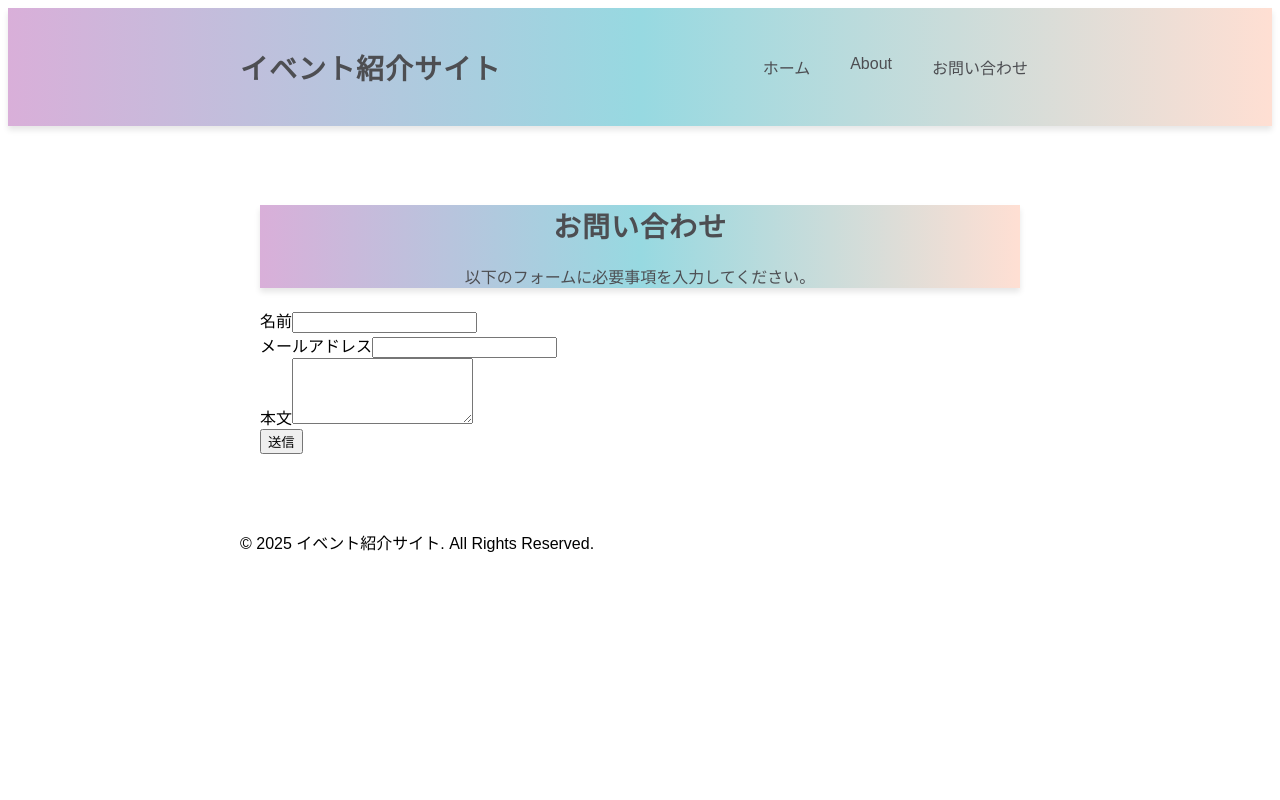
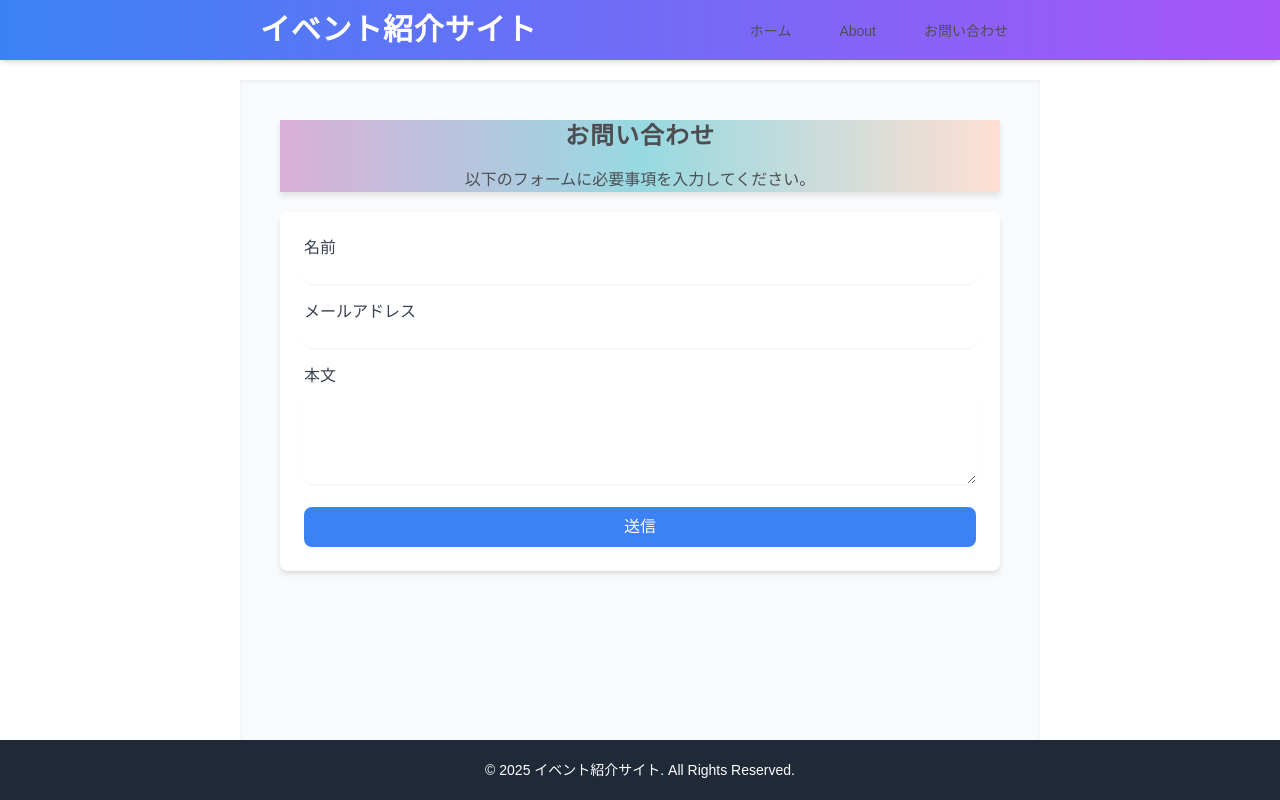
Before and after one commit to nagi0705/event-site, a Nuxt app: page /contact in a window 1280 px wide. Built offline with nearby package versions, Linux system fonts and the light colour scheme.

Commit message:
6日目: スタイリングとレスポンシブ対応

```diff
--- /dev/null
+++ b/assets/css/tailwind.css
@@ -0,0 +1,3 @@
+@tailwind base;
+@tailwind components;
+@tailwind utilities;
--- a/components/FormContact.vue
+++ b/components/FormContact.vue
@@ -1,26 +1,24 @@
 <template>
-    <form @submit.prevent="handleSubmit" class="space-y-4">
-        <!-- 名前 -->
+    <form @submit.prevent="handleSubmit" class="space-y-4 bg-white p-6 shadow-md rounded-lg">
         <div>
-            <label for="name" class="block font-medium mb-1">名前</label>
-            <input type="text" id="name" v-model="form.name" class="w-full border rounded p-2" required minlength="3" />
+            <label for="name" class="block font-medium text-gray-700">名前</label>
+            <input type="text" id="name" v-model="form.name"
+                class="w-full border-gray-300 rounded-lg shadow-sm focus:ring-blue-500 focus:border-blue-500" required
+                minlength="3" />
         </div>
-
-        <!-- メールアドレス -->
         <div>
-            <label for="email" class="block font-medium mb-1">メールアドレス</label>
-            <input type="email" id="email" v-model="form.email" class="w-full border rounded p-2" required />
+            <label for="email" class="block font-medium text-gray-700">メールアドレス</label>
+            <input type="email" id="email" v-model="form.email"
+                class="w-full border-gray-300 rounded-lg shadow-sm focus:ring-blue-500 focus:border-blue-500"
+                required />
         </div>
-
-        <!-- 本文 -->
         <div>
-            <label for="message" class="block font-medium mb-1">本文</label>
-            <textarea id="message" v-model="form.message" class="w-full border rounded p-2" rows="4" required
-                minlength="10"></textarea>
+            <label for="message" class="block font-medium text-gray-700">本文</label>
+            <textarea id="message" v-model="form.message"
+                class="w-full border-gray-300 rounded-lg shadow-sm focus:ring-blue-500 focus:border-blue-500" rows="4"
+                required minlength="10"></textarea>
         </div>
-
-        <!-- 送信ボタン -->
-        <button type="submit" class="bg-blue-500 text-white rounded px-4 py-2 hover:bg-blue-600">
+        <button type="submit" class="w-full bg-blue-500 text-white py-2 px-4 rounded-lg hover:bg-blue-600">
             送信
         </button>
     </form>
@@ -29,16 +27,13 @@
 <script setup>
 import { reactive } from "vue";
 
-// フォームデータを格納する
 const form = reactive({
     name: "",
     email: "",
     message: "",
 });
 
-// フォーム送信時の処理
 const handleSubmit = () => {
-    console.log("送信内容:", form);
-    alert(`送信が完了しました！\n名前: ${form.name}\nメール: ${form.email}\n本文: ${form.message}`);
+    alert(`送信完了！\n名前: ${form.name}\nメール: ${form.email}\n本文: ${form.message}`);
 };
 </script>
--- a/layouts/default.vue
+++ b/layouts/default.vue
@@ -3,34 +3,61 @@
         <!-- ヘッダー -->
         <header class="bg-gradient-to-r from-blue-500 to-purple-500 text-white shadow-md">
             <nav class="container mx-auto flex justify-between items-center py-4 px-6">
-                <h1 class="text-3xl font-bold tracking-wide">イベント紹介サイト</h1>
-                <ul class="flex space-x-6 text-lg font-medium">
+                <h1 class="text-2xl md:text-3xl font-bold tracking-wide">イベント紹介サイト</h1>
+                <!--<div class="md:hidden">-->
+                <!-- ハンバーガーメニューボタン -->
+                <!--<button @click="toggleMenu" class="focus:outline-none md:hidden">
+                    <span class="block w-6 h-0.5 bg-white mb-1"></span>
+                    <span class="block w-6 h-0.5 bg-white mb-1"></span>
+                    <span class="block w-6 h-0.5 bg-white"></span>
+                </button>
+                <!--</div>-->
+                <ul :class="[
+                    'text-lg font-medium',
+                    menuOpen ? 'block' : 'hidden',
+                    'md:flex md:space-x-6 md:flex-row flex-col'
+                ]" class="hidden md:flex">
                     <li>
-                        <NuxtLink to="/" class="hover:underline">ホーム</NuxtLink>
+                        <NuxtLink to="/" class="hover:underline py-2 md:py-0">ホーム</NuxtLink>
                     </li>
                     <li>
-                        <NuxtLink to="/about" class="hover:underline">About</NuxtLink>
+                        <NuxtLink to="/about" class="hover:underline py-2 md:py-0">About</NuxtLink>
                     </li>
                     <li>
-                        <NuxtLink to="/contact" class="hover:underline">お問い合わせ</NuxtLink>
+                        <NuxtLink to="/contact" class="hover:underline py-2 md:py-0">お問い合わせ</NuxtLink>
                     </li>
                 </ul>
             </nav>
         </header>
 
         <!-- メインコンテンツ -->
-        <main class="flex-grow container mx-auto py-12 px-6 bg-gray-50 shadow-inner">
+        <main class="flex-grow container mx-auto py-6 px-4 md:py-12 md:px-6 bg-gray-50 shadow-inner">
             <slot />
         </main>
 
         <!-- フッター -->
         <footer class="bg-gray-800 text-white">
-            <div class="container mx-auto py-6 text-center">
-                <p class="text-sm">© 2025 イベント紹介サイト. All Rights Reserved.</p>
+            <div class="container mx-auto py-4 md:py-6 text-center">
+                <p class="text-xs md:text-sm">© 2025 イベント紹介サイト. All Rights Reserved.</p>
             </div>
         </footer>
     </div>
 </template>
+
+<script>
+export default {
+    data() {
+        return {
+            menuOpen: false,
+        };
+    },
+    methods: {
+        toggleMenu() {
+            this.menuOpen = !this.menuOpen;
+        },
+    },
+};
+</script>
 
 <style>
 .container {
@@ -65,27 +92,21 @@ header .container {
     display: flex;
     justify-content: space-between;
     align-items: center;
-    padding: 16px 24px;
-    /* 上下左右の余白 */
+    padding: 12px 20px;
+    /* モバイル時に少し余白を減らす */
 }
 
 /* サイトタイトル */
 header h1 {
-    font-size: 1.75rem;
-    /* サイズを少し大きく */
+    font-size: 1.5rem;
+    /* モバイル時のサイズ調整 */
     font-weight: bold;
     letter-spacing: 1px;
-    /* 文字間隔 */
     transition: color 0.2s ease-in-out;
-    /* ホバー時のスムーズな変化 */
 }
-
 
 /* ナビゲーションのスタイル */
 header nav ul {
-    display: flex;
-    gap: 16px;
-    /* リンク間の間隔 */
     list-style: none;
     margin: 0;
     padding: 0;
@@ -95,27 +116,23 @@ header nav ul {
 header nav ul li a {
     color: rgb(77, 78, 82);
     text-decoration: none;
-    font-size: 1rem;
+    font-size: 0.875rem;
+    /* モバイル時はtext-sm相当 */
     font-weight: 500;
     padding: 8px 12px;
-    /* リンクの内側余白 */
     border-radius: 4px;
-    /* 丸みを追加 */
     transition: all 0.3s ease-in-out;
 }
 
 header nav ul li a:hover {
     background-color: #ffffff;
-    /* ホバー時の背景色 */
     color: #4a90e2;
-    /* テキストを青色に */
 }
 
 /* レスポンシブ対応 */
 @media (max-width: 768px) {
     header .container {
         flex-direction: column;
-        /* ナビゲーションを縦並びに */
         align-items: flex-start;
     }
 
@@ -123,5 +140,10 @@ header nav ul li a:hover {
         flex-direction: column;
         gap: 12px;
     }
+
+    header h1 {
+        font-size: 1.25rem;
+        /* モバイル時はさらに小さく */
+    }
 }
 </style>
--- a/nuxt.config.ts
+++ b/nuxt.config.ts
@@ -3,5 +3,6 @@ export default defineNuxtConfig({
   devtools: { enabled: true },
   nitro: {
     static: true
-  }
+  },
+  css: ['@/assets/css/tailwind.css'],
 });
--- a/package.json
+++ b/package.json
@@ -14,5 +14,10 @@
     "nuxt": "^3.15.1",
     "vue": "latest",
     "vue-router": "latest"
+  },
+  "devDependencies": {
+    "autoprefixer": "^10.4.20",
+    "postcss": "^8.5.1",
+    "tailwindcss": "^3.4.17"
   }
 }
--- a/pages/index.vue
+++ b/pages/index.vue
@@ -1,14 +1,14 @@
 <template>
-    <div class="container mx-auto p-4">
-        <header>
-            <h1 class="text-2xl font-bold mb-4">イベント紹介サイト</h1>
-            <p>地域イベントや趣味のコミュニティイベントをご紹介します。</p>
+    <div class="container mx-auto p-4 bg-gray-50 min-h-screen">
+        <header class="text-center">
+            <h1 class="text-3xl font-bold text-gray-800 mb-4">イベント紹介サイト</h1>
+            <p class="text-gray-600">地域イベントや趣味のコミュニティイベントをご紹介します。</p>
         </header>
         <main>
-            <h2 class="text-xl font-bold mt-6 mb-4">イベント一覧</h2>
-            <div v-if="loading">イベントを読み込んでいます...</div>
-            <div v-else-if="events.length === 0">現在、イベント情報がありません。</div>
-            <div v-else>
+            <h2 class="text-2xl font-semibold mt-8 mb-4 text-gray-700">イベント一覧</h2>
+            <div v-if="loading" class="text-gray-500">イベントを読み込んでいます...</div>
+            <div v-else-if="events.length === 0" class="text-gray-500">現在、イベント情報がありません。</div>
+            <div v-else class="grid grid-cols-1 md:grid-cols-2 lg:grid-cols-3 gap-6">
                 <EventCard v-for="event in events" :key="event.id" :event="event" />
             </div>
         </main>
@@ -16,74 +16,31 @@
 </template>
 
 <script setup>
-import { ref, onMounted } from 'vue';
-import { useHead, useNuxtApp } from '#app';
-import EventCard from '~/components/EventCard.vue';
+import { ref, onMounted } from "vue";
+import EventCard from "~/components/EventCard.vue";
 
-// ミドルウェアの設定
-definePageMeta({
-    middleware: ['logger']
-});
-
-// データ用の変数
 const events = ref([]);
 const loading = ref(true);
 
-// Axiosのインスタンスを取得
-const { $axios } = useNuxtApp();
-
-// データ取得用の関数
 const fetchEvents = async () => {
     try {
-        const response = await $axios.get('/mock/events.json'); // Axiosを使用
-        events.value = response.data.events || [];
+        const response = await fetch("http://localhost:3000/mock/events.json");
+        const data = await response.json();
+        events.value = data.events || [];
     } catch (error) {
-        console.error('Error fetching events:', error);
-        events.value = [];
+        console.error(error);
     } finally {
         loading.value = false;
     }
 };
 
-// ページロード時にデータ取得
 onMounted(() => {
     fetchEvents();
-});
-
-// SEO の設定
-useHead({
-    title: 'イベント紹介サイト - トップページ',
-    meta: [
-        {
-            name: 'description',
-            content: '地域イベントや趣味のコミュニティイベントを紹介するサイトです。',
-        },
-        {
-            property: 'og:title',
-            content: 'イベント紹介サイト',
-        },
-        {
-            property: 'og:description',
-            content: '地域イベントや趣味のコミュニティイベントを紹介するサイトです。',
-        },
-        {
-            property: 'og:image',
-            content: '/default-og-image.jpg',
-        },
-    ],
 });
 </script>
 
 <style>
 .container {
-    max-width: 800px;
-    margin: 0 auto;
-    padding: 20px;
-    font-family: Arial, sans-serif;
-}
-
-header {
-    text-align: center;
-    margin-bottom: 20px;
+    max-width: 1200px;
 }
 </style>
--- /dev/null
+++ b/tailwind.config.js
@@ -0,0 +1,25 @@
+module.exports = {
+    content: [
+        './components/**/*.{vue,js}',
+        './layouts/**/*.vue',
+        './pages/**/*.vue',
+        './plugins/**/*.{js,ts}',
+        './nuxt.config.{js,ts}',
+    ],
+    theme: {
+        extend: {
+            screens: {
+                sm: '640px', // スマホ
+                md: '768px', // タブレット
+                lg: '1024px', // ノートPC
+                xl: '1280px', // 大きめのデスクトップ
+            },
+            spacing: {
+                '72': '18rem', // カスタム間隔
+                '84': '21rem',
+                '96': '24rem',
+            },
+        },
+    },
+    plugins: [],
+};
```
Also changed, not shown: components/EventCard.vue (+9 -18 lines), 1 other file (tests, documents, lock files or other folders).
